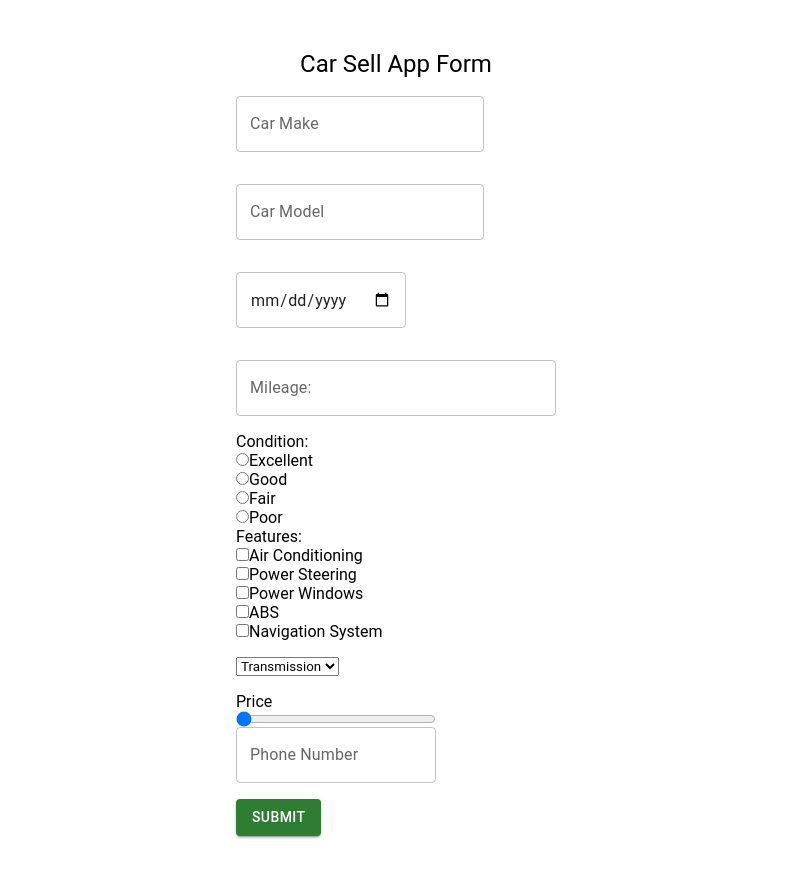
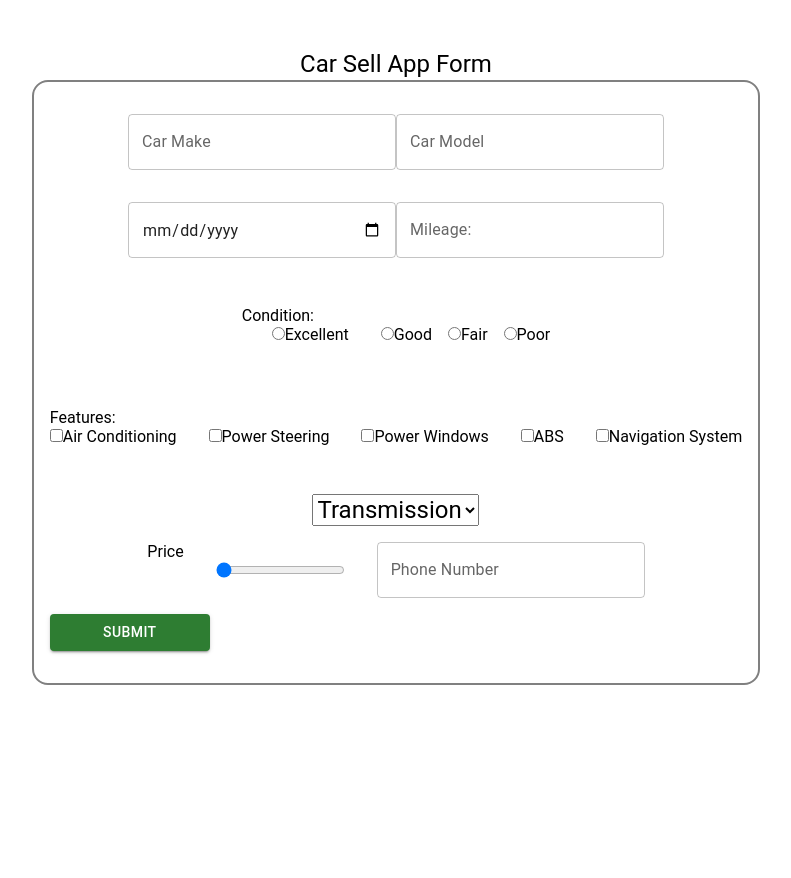
Before and after one commit to NBru-cee/carSellAppForm, a React (Vite) app: page / in a window 1280 px wide. Shown: the top 878 px of the page, without its empty margins (244-1035 px from the left). After the commit the page ends 800 px from the top, so only its background shows below. Built offline with nearby package versions, Linux system fonts and the light colour scheme.

Commit message:
finished form

```diff
--- a/src/App.jsx
+++ b/src/App.jsx
@@ -11,9 +11,24 @@ function App() {
       const [transmission, setTransmission] = useState("");
       const [priceRange, setPriceRange] = useState(0);
       const [contactNumber, setContactNumber] = useState("");
-
+      let errorMessage = "";
       const handleFormSubmit = (event) => {
             event.preventDefault();
+            if (
+                  (carMake ||
+                        carModel ||
+                        year ||
+                        mileage ||
+                        condition ||
+                        transmission ||
+                        priceRange ||
+                        contactNumber ||
+                        features) === ("" || [])
+            ) {
+                  setTimeout(() => {
+                        errorMessage = "All fields are required!";
+                  }, 2000);
+            }
             console.log("Form submitted:", {
                   carMake,
                   carModel,
@@ -46,7 +61,28 @@ function App() {
                   py="3rem"
             >
                   <Typography variant="h5">Car Sell App Form</Typography>
-                  <form onSubmit={handleFormSubmit}>
+                  <form
+                        onSubmit={handleFormSubmit}
+                        style={{
+                              border: "2px solid gray",
+                              padding: "1rem",
+                              borderRadius: "1rem",
+                              boxSizing: "border-box",
+                              display: "flex",
+                              alignItems: "center",
+                              justifyContent: "center",
+                              flexDirection: "column",
+                        }}
+                  >
+                        <Typography variant="h6" color="red">
+                              {errorMessage}
+                        </Typography>
+                        <Box
+                              display="flex"
+                              alignItems="center"
+                              justifyContent="space-around"
+                              flexWrap="wrap"
+                        >
                               <TextField
                                     label=" Car Make"
                                     type="text"
@@ -54,7 +90,7 @@ function App() {
                                     onChange={(e) => setCarMake(e.target.value)}
                                     sx={{ margin: "1rem 0" }}
                               />
-                        <br />
+
                               <label>
                                     <TextField
                                           label=" Car Model"
@@ -66,37 +102,57 @@ function App() {
                                           sx={{ margin: "1rem 0" }}
                                     />
                               </label>
-                        <br />
+                        </Box>
+                        <Box
+                              display="flex"
+                              alignItems="center"
+                              justifyContent="space-around"
+                              flexWrap="wrap"
+                        >
                               <label>
                                     <TextField
                                           type="date"
                                           value={year}
-                                    onChange={(e) => setYear(e.target.value)}
+                                          onChange={(e) =>
+                                                setYear(e.target.value)
+                                          }
                                           sx={{ margin: "1rem 0" }}
                                     />
                               </label>
-                        <br />
+
                               <label>
                                     <TextField
                                           label="Mileage:"
                                           type="number"
                                           value={mileage}
-                                    onChange={(e) => setMileage(e.target.value)}
-                                    sx={{ width: "20rem", margin: "1rem 0" }}
+                                          onChange={(e) =>
+                                                setMileage(e.target.value)
+                                          }
                                     />
                               </label>
-                        <br />
-                        <label>
-                              Condition:
-                              <br />
+                        </Box>
+
+                        <Box m="2rem 0">
+                              <label>Condition:</label>
+                              <Box
+                                    display="flex"
+                                    background="blue"
+                                    gap="1rem"
+                                    flexWrap="wrap"
+                                    marginLeft="clamp(1rem, 30px, 2rem)"
+                              >
                                     <label>
                                           <input
                                                 type="radio"
                                                 name="condition"
                                                 value="Excellent"
-                                          checked={condition === "Excellent"}
+                                                checked={
+                                                      condition === "Excellent"
+                                                }
                                                 onChange={(e) =>
-                                                setCondition(e.target.value)
+                                                      setCondition(
+                                                            e.target.value
+                                                      )
                                                 }
                                           />
                                           Excellent
@@ -109,12 +165,14 @@ function App() {
                                                 value="Good"
                                                 checked={condition === "Good"}
                                                 onChange={(e) =>
-                                                setCondition(e.target.value)
+                                                      setCondition(
+                                                            e.target.value
+                                                      )
                                                 }
                                           />
                                           Good
                                     </label>
-                              <br />
+
                                     <label>
                                           <input
                                                 type="radio"
@@ -122,12 +180,14 @@ function App() {
                                                 value="Fair"
                                                 checked={condition === "Fair"}
                                                 onChange={(e) =>
-                                                setCondition(e.target.value)
+                                                      setCondition(
+                                                            e.target.value
+                                                      )
                                                 }
                                           />
                                           Fair
                                     </label>
-                              <br />
+
                                     <label>
                                           <input
                                                 type="radio"
@@ -135,16 +195,24 @@ function App() {
                                                 value="Poor"
                                                 checked={condition === "Poor"}
                                                 onChange={(e) =>
-                                                setCondition(e.target.value)
+                                                      setCondition(
+                                                            e.target.value
+                                                      )
                                                 }
                                           />
                                           Poor
                                     </label>
-                        </label>
-                        <br />
-                        <label>
+                              </Box>
+                        </Box>
+
+                        <label style={{ margin: "2rem 0" }}>
                               Features:
-                              <br />
+                              <Box
+                                    display="flex"
+                                    alignItems="center"
+                                    flexWrap="wrap"
+                                    gap="1rem"
+                              >
                                     <label>
                                           <input
                                                 type="checkbox"
@@ -189,14 +257,19 @@ function App() {
                                           />
                                           Navigation System
                                     </label>
+                              </Box>
                         </label>
-                        <br />
+
                         <Box display="flex" gap="2rem" my={2}>
                               <select
                                     value={transmission}
                                     onChange={(e) =>
                                           setTransmission(e.target.value)
                                     }
+                                    style={{
+                                          fontSize: "1.5rem",
+                                          fontWeight: 400,
+                                    }}
                               >
                                     <option value="transmission">
                                           Transmission
@@ -206,7 +279,7 @@ function App() {
                               </select>
                         </Box>
 
-                        <Stack maxWidth={200}>
+                        <Box display="flex" flexWrap="wrap" gap="2rem">
                               <label htmlFor="price">Price</label>
                               <input
                                     type="range"
@@ -226,13 +299,17 @@ function App() {
                                           setContactNumber(e.target.value)
                                     }
                               />
-                        </Stack>
-                        <Box>
+                        </Box>
+                        <Box width="100%" background="red">
                               <Button
                                     variant="contained"
                                     color="success"
                                     type="submit"
-                                    sx={{ mt: "1rem" }}
+                                    sx={{
+                                          mt: "1rem",
+                                          width: "10rem",
+                                          margin: "1rem auto",
+                                    }}
                               >
                                     Submit
                               </Button>
--- a/src/index.css
+++ b/src/index.css
@@ -4,3 +4,11 @@
       box-sizing: border-box;
       font-family: Roboto, sans-serif;
 }
+
+
+input[type="text"],
+input[type="number"],
+input[type="date"] {
+      min-width: 15rem;
+      max-width: 15rem;
+}
```
Lines whose indentation alone changed are shown as unchanged.
